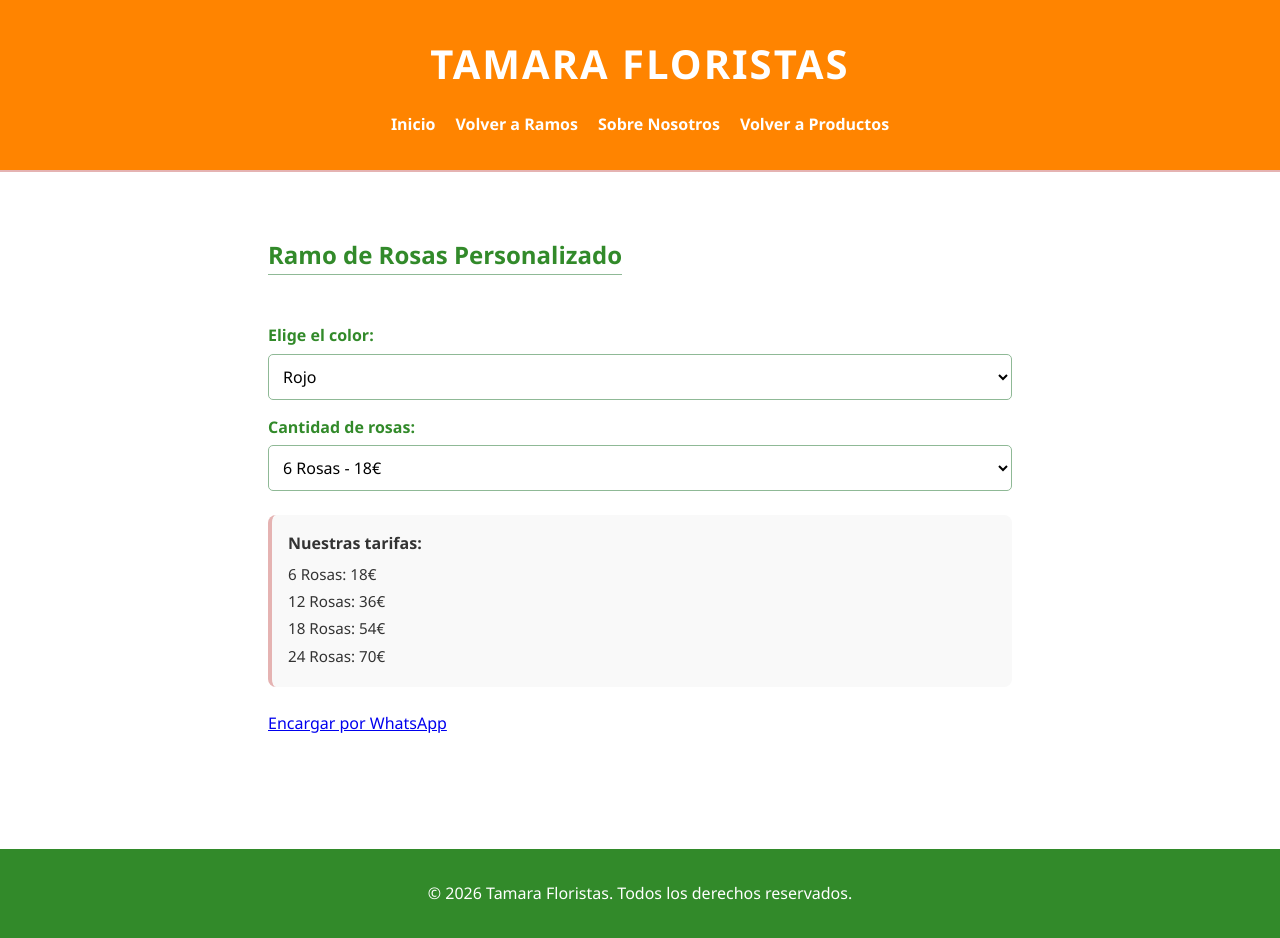
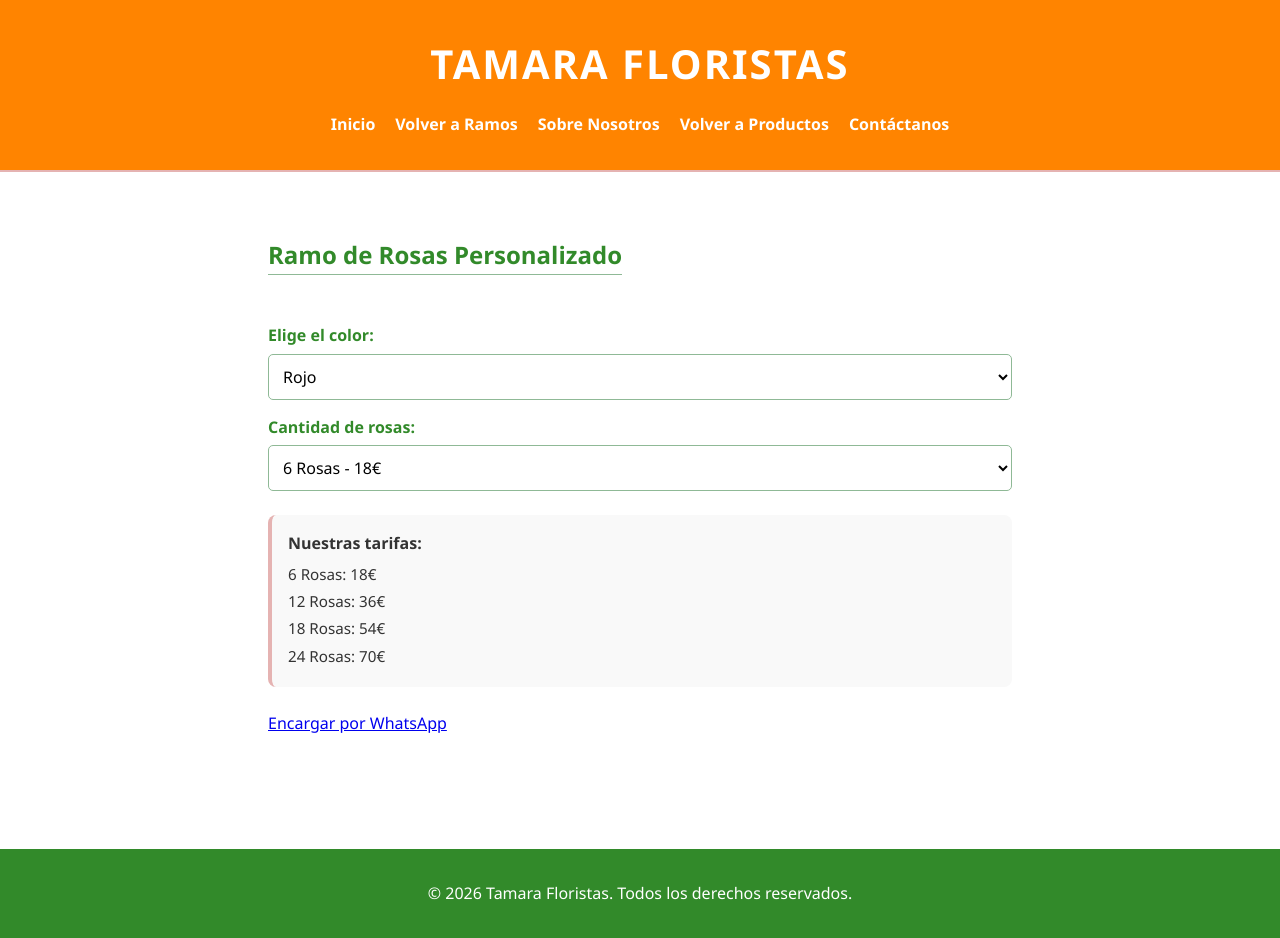
Before and after one commit to Adrian200506/Adrian200506.github.io, a plain HTML site: page Rosas.html in a window 1280 px wide. Drawn offline with Linux system fonts and the light colour scheme.

Commit message:
Add 'Contact Us' link to navigation
Added a 'Contact Us' link to the navigation menu.

```diff
--- a/Rosas.html
+++ b/Rosas.html
@@ -16,6 +16,8 @@
                 <li><a href="Ramos.html">Volver a Ramos</a></li>
                 <li><a href="sobre-nosotros.html">Sobre Nosotros</a></li>
                 <li><a href="Productos.html">Volver a Productos</a></li>
+                <li><a href="contactanos.html">Contáctanos</a></li>
+
             </ul>
         </nav>
     </header>
@@ -73,4 +75,5 @@
     </footer>
 
 </body>
+
 </html>
```
